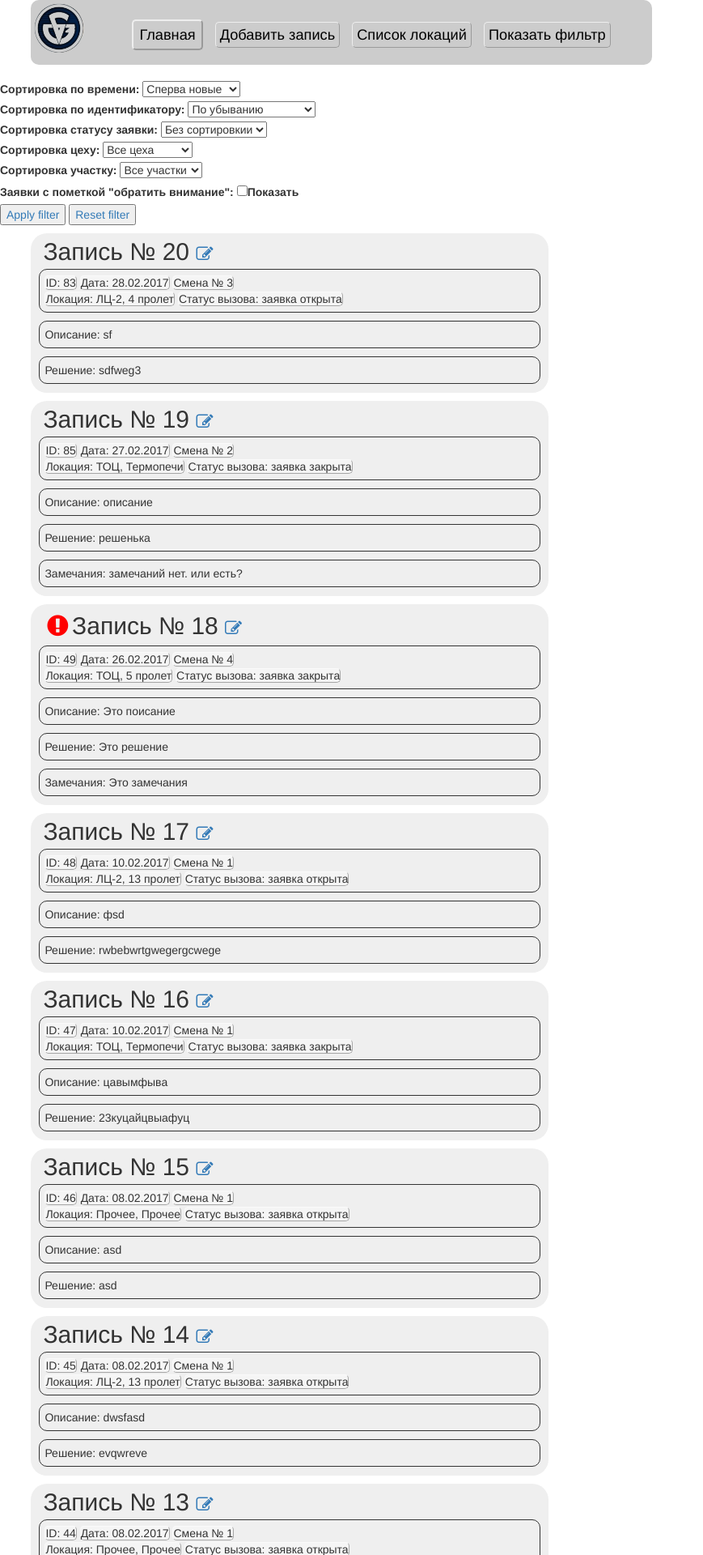
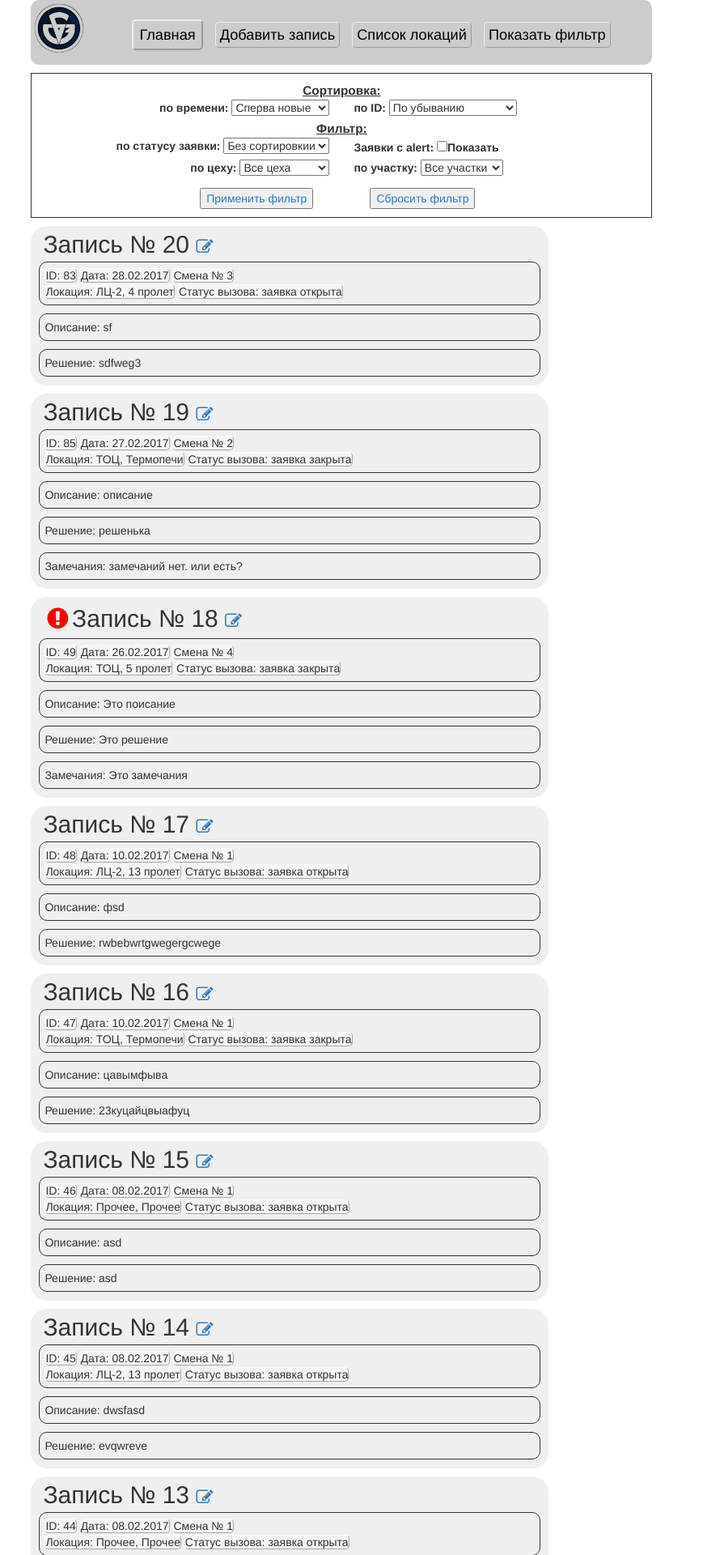
Before and after one commit to Fogelion/BSZ, a PHP site: page / in a window 1280 px wide. Shown: the top 1920 px of the page at 81% size, without its empty margins (0-869 px from the left). Run offline with PHP 8.4, Linux system fonts and the light colour scheme; data comes from the database, SQL or seed files in the repository; some libraries are stand-ins or nearby versions.

Commit message:
header 5

```diff
--- a/css/style.css
+++ b/css/style.css
@@ -1,3 +1,8 @@
+/* general */
+.text_bold {
+  font-weight: bold;
+}
+
 
 /* shops&locs style */
 
@@ -104,3 +109,31 @@ font-size: 130%;
 .navigation li a:hover, .navigation li a:focus{
   text-decoration: none;
 }
+/* filter */
+.index_filter{
+  text-align: center;
+  margin-top: 10px;
+  margin-bottom: 10px;
+}
+.index_filter .container{
+  border: 1px solid;
+  width: 60%;
+  margin-left: 3%;
+  padding: 10px;
+}
+.index_filter .container .align_left{
+  text-align: left;
+}
+.index_filter .container .align_right{
+  text-align: right;
+}
+.index_filter .container .index_buttons{
+  margin-top: 10px;
+}
+.index_filter .container .index_buttons a{
+  padding: 0px 20px;
+}
+.index_filter .text_bold{
+  font-size: 1.1em;
+  text-decoration: underline;
+}
--- a/index.php
+++ b/index.php
@@ -132,56 +132,72 @@
 ?>
 
 <main>
-<div class="index_filter">
-	<br>
-	<div class="index_content_of_filter" id="all_filter">
-			<fieldset id="filter_body">
-				<div class="index_filter_time">
-					<label for="filt_time">Сортировка по времени: </label>
+	<div class="index_filter" id="all_filter">
+		<div class="container">
+			<div class="row">
+				<div class="col-lg-12"><span class="text_bold">Сортировка:</span></div>
+			</div>
+
+			<div class="row">
+				<div class="col-lg-6 align_right">
+					<label for="filt_time">по времени: </label>
 					<select name="filt_time" id="filt_time" class="filter_time">
 						<?php show_filt_time($index_order); ?>
-					</select> <br>
+					</select>
 				</div>
-				<div class="index_filter_id">
-					<label for="filt_id">Сортировка по идентификатору: </label>
+				<div class="col-lg-6 align_left">
+					<label for="filt_id">по ID: </label>
 					<select name="filt_id" id="filt_id" class="filter_id">
 						<?php show_filt_id($index_order); ?>
-					</select> <br>
+					</select>
 				</div>
-				<div class="index_filter_status">
-					<label for="filt_status">Сортировка статусу заявки: </label>
+			</div>
+
+			<div class="row">
+				<div class="col-lg-12"><span class="text_bold">Фильтр:</span></div>
+			</div>
+			<div class="row">
+				<div class="col-lg-6 align_right">
+					<label for="filt_status">по статусу заявки: </label>
 					<select name="filt_status" id="filt_status" class="filter_status">
 						<?php show_filt_status($index_where); ?>
 					</select>
 				</div>
-				<div class="index_filter_shop">
-					<label for="filt_shop">Сортировка цеху: </label>
+				<div class="col-lg-6 align_left">
+					<label>Заявки с alert:</label>
+					<?php show_filt_alert($index_where); ?>
+				</div>
+			</div>
+
+			<div class="row">
+				<div class="col-lg-6 align_right">
+					<label for="filt_shop">по цеху: </label>
 					<select name="filt_shop" id="filt_shop" class="filter_shop er_shop">
 						<option value="" selected>Все цеха</option>
 						<?php $rec_shop->Db_start(); ?>
 					</select>
 				</div>
-				<div class="index_filter_loc">
-					<label for="filt_loc">Сортировка участку: </label>
+				<div class="col-lg-6 align_left">
+					<label for="filt_loc">по участку: </label>
 					<select name="filt_loc" id="filt_loc" class="filter_loc er_location">
-					<!-- <option value="1301" selected>1301</option>
-					<option value="" >Все участки</option> -->
 						<option value="" selected>Все участки</option>
 						<?php $rec_loc->Db_start(); ?>
 					</select>
 				</div>
-				<div class="index_filter_alert">
-					<label>Заявки с пометкой "обратить внимание":</label>
-					<?php show_filt_alert($index_where); ?>
-					<br>
 			</div>
+
+			<div class="row index_buttons">
+				<div class="col-lg-6 align_right">
 					<a href="#" id="filter_href">
-				<input type="button" name="send_filter" value="Apply filter" id="apply_filter">
+						<input type="button" name="send_filter" value="Применить фильтр" id="apply_filter">
 					</a>
+				</div>
+				<div class="col-lg-6 align_left">
 					<a href="index.php" id="filter_reset">
-				<input type="button" name="reset_filter" value="Reset filter" id="reset_filter">
+						<input type="button" name="reset_filter" value="Сбросить фильтр" id="reset_filter">
 					</a>
-			</fieldset>
+				</div>
+			</div>
 		</div>
 	</div>
 
@@ -197,3 +213,63 @@
 	<script src="js/scripts.js"></script>
 </body>
 </html>
+
+
+
+
+
+
+
+
+
+
+
+
+<!--
+					<div class="index_filter_time filter_line">
+						<label for="filt_time">по времени: </label>
+						<select name="filt_time" id="filt_time" class="filter_time">
+							<?php show_filt_time($index_order); ?>
+						</select>
+					</div>
+
+					<div class="index_filter_id filter_line">
+						<label for="filt_id">по ID: </label>
+						<select name="filt_id" id="filt_id" class="filter_id">
+							<?php show_filt_id($index_order); ?>
+						</select>
+					</div>
+
+
+
+					<p></p>
+					<div class="index_filter_status">
+						<label for="filt_status">по статусу заявки: </label>
+						<select name="filt_status" id="filt_status" class="filter_status">
+							<?php show_filt_status($index_where); ?>
+						</select>
+					</div>
+
+					<div class="index_filter_shop">
+						<label for="filt_shop">по цеху: </label>
+						<select name="filt_shop" id="filt_shop" class="filter_shop er_shop">
+						<option value="" selected>Все цеха</option>
+						<?php $rec_shop->Db_start(); ?>
+						</select>
+					</div>
+
+
+					<div class="index_filter_alert">
+						<label>Заявки с alert:</label>
+						<?php show_filt_alert($index_where); ?>
+					</div>
+
+					<div class="index_filter_loc">
+						<label for="filt_loc">по участку: </label>
+						<select name="filt_loc" id="filt_loc" class="filter_loc er_location">
+						<option value="" selected>Все участки</option>
+						<?php $rec_loc->Db_start(); ?>
+						</select>
+					</div>
+
+ -->
--- a/js/scripts.js
+++ b/js/scripts.js
@@ -116,7 +116,7 @@ $(document).ready(function() {
 /*Скрыть или показать окошко фильтра*/
   var hideFilter = function() {
     $("#filter_button").on("click", function () {
-      $("#filter_body").toggle();
+      $("#all_filter").toggle();
     });
   };
 
```
Lines whose indentation alone changed are shown as unchanged.
